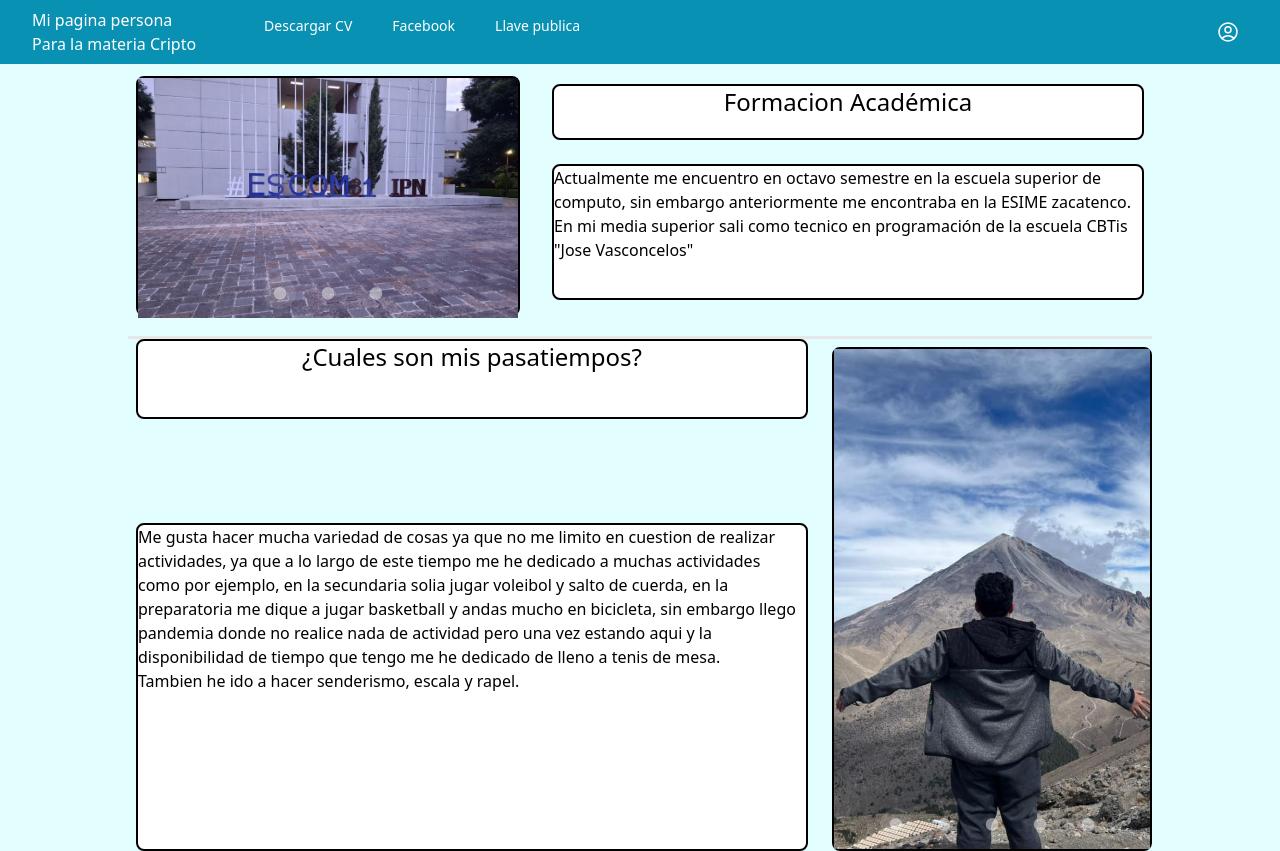
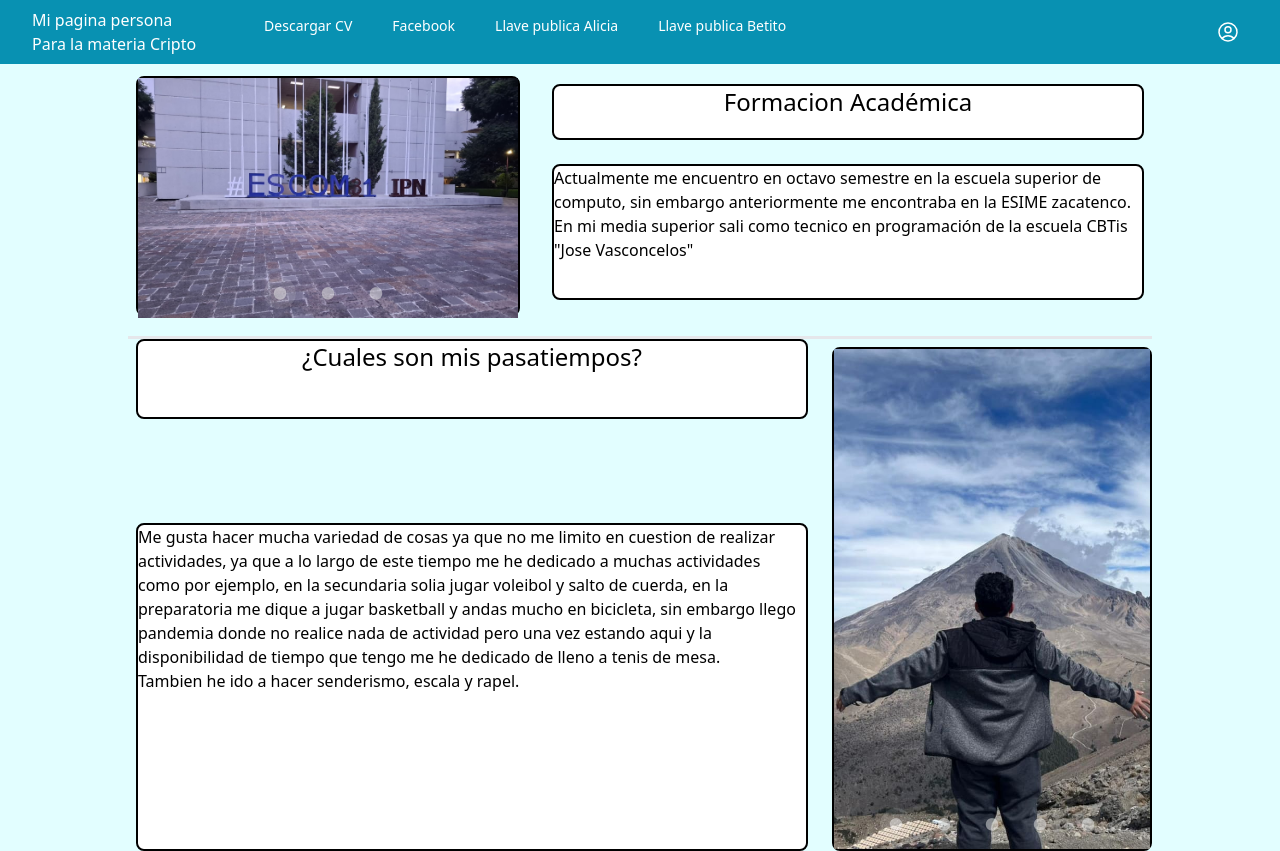
Before and after one commit to Rogan52277/Cripto-Pagina, a Vue app in the folder front-end-cripto/: page /#/ in a window 1280 px wide. Built offline with nearby package versions, Linux system fonts and the light colour scheme.

Commit message:
publicacion de llave publica betito

```diff
--- a/front-end-cripto/src/modules/pages/principal.vue
+++ b/front-end-cripto/src/modules/pages/principal.vue
@@ -149,7 +149,8 @@ onMounted(async()=>{
 const navigation = [
   { name: 'Descargar CV', href: '/CV - actualizado.pdf'},
   { name :'Facebook', href:'https://www.facebook.com/RodrigoSanchezB522'},
-  { name: 'Llave publica', href: '/llave_publica.key'},
+  { name: 'Llave publica Alicia', href: '/llave_publica_alicia.key'},
+  { name: 'Llave publica Betito', href: '/llave_publica_betito.key'},
 
 ]
 
```
Also changed, not shown: 2 other files (tests, documents, lock files or other folders).
